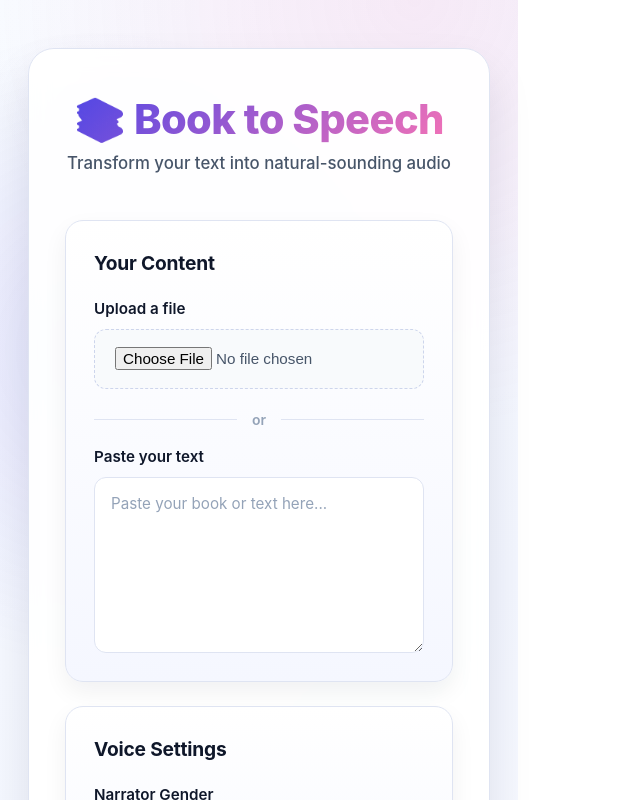
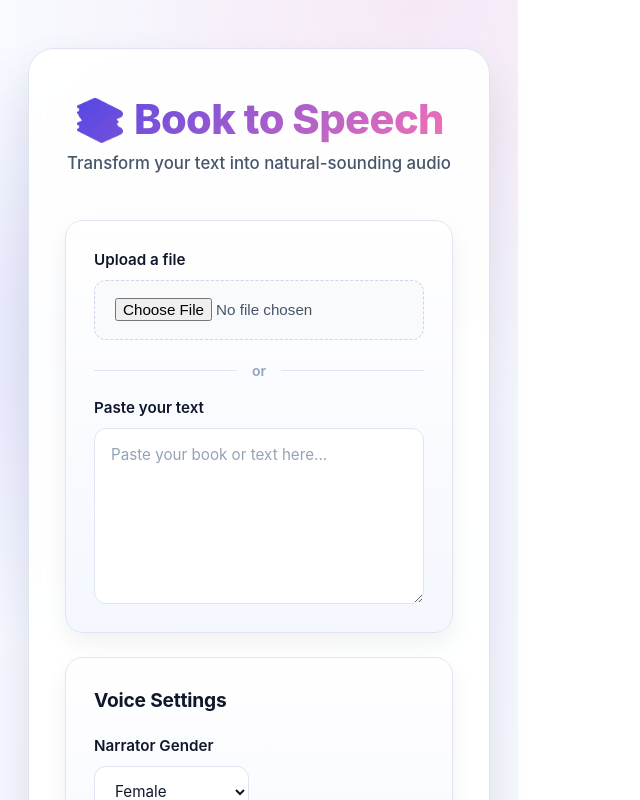
Before and after one commit to leoraggy/book-to-speech, a React (Vite) app in the folder frontend/book-to-speech/: page / in a window 1280 px wide. Shown: the top 800 px of the page, without its empty margins (0-640 px from the left). Built offline with nearby package versions, Linux system fonts and the light colour scheme.

Commit message:
fixed h2 lables

```diff
--- a/frontend/book-to-speech/src/Home/Home.tsx
+++ b/frontend/book-to-speech/src/Home/Home.tsx
@@ -117,7 +117,6 @@ export default function Home() {
       <form onSubmit={handleSubmit} className={styles.form}>
         {/* Content Input Section */}
         <div className={styles.section}>
-          <h2 className={styles.sectionTitle}>Your Content</h2>
           <div className={styles.inputGroup}>
             <label className={styles.label}>
               <div className={styles.labelText}>Upload a file</div>
```
